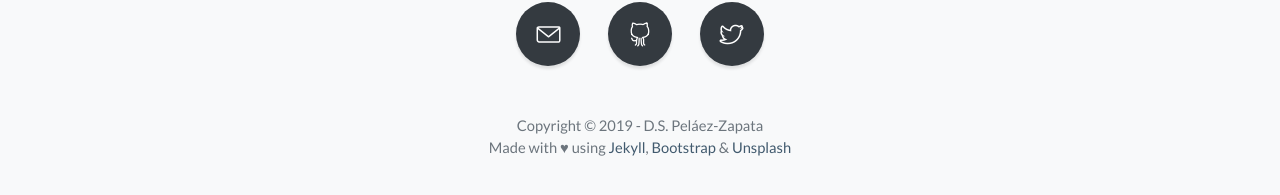
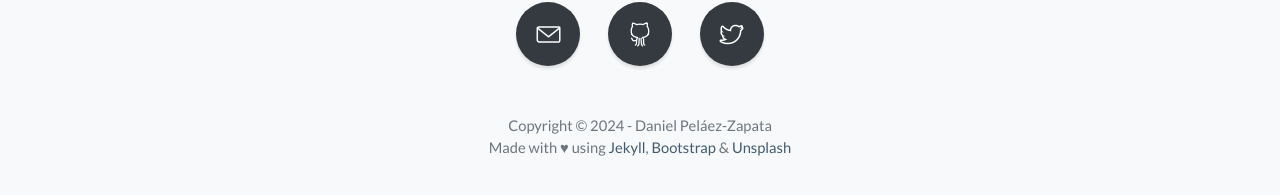
Before and after one commit to dspelaez/dspelaez.github.io, a Jekyll site: the page built from index.html, in a window 1280 px wide and 900 px high, scrolled down 6474 px. Shown: the part 678-873 px from the top of the window. Built offline with Jekyll 4.4.1, drawn with Linux system fonts in a browser that asks for light colours; nearby versions of some CDN libraries; a style sheet for code colours, icons or effects is not loaded.

Commit message:
imgs resized

```diff
--- a/_config.yml
+++ b/_config.yml
@@ -2,6 +2,8 @@
 email: daniel.pelaez-zapata@ucdconnect.ie
 twitter: https://twitter.com/dnlsntg09
 github: https://github.com/dspelaez
+discourse: https://wise.discourse.group/
+orcid: https://orcid.org/0000-0001-5862-6194
 description: >
   Physical oceanographer studying ocean surface waves and air-sea interactions
 
--- a/_includes/about.html
+++ b/_includes/about.html
@@ -6,8 +6,10 @@
         <h2 class="text-white mt-0">About me</h2>
         <hr class="divider light my-4">
 
-        <img class="rounded-circle"
-        src="{{site.baseurl}}/img/photography.jpg" width="250px" alt=""/>
+        <a href="{{ site.orcid }}">
+          <img class="rounded-circle"
+          src="{{site.baseurl}}/img/photography.jpg" width="250px" alt=""/>
+        </a>
 
         <br></br>
         <p class="text-white-50 mb-4">
--- a/_includes/footer.html
+++ b/_includes/footer.html
@@ -18,7 +18,7 @@
         </a>
       </li>
     </ul>
-    <div class="small text-center text-muted">Copyright &copy; 2019 - D.S. Peláez-Zapata</div>
+    <div class="small text-center text-muted">Copyright &copy; 2024 - Daniel Peláez-Zapata</div>
     <p class="small text-center text-muted">
       Made with &hearts; using <a href="http://jekyllrb.com">Jekyll</a>,
       <a href="https://getbootstrap.com/">Bootstrap</a> &
```
Also changed, not shown: img/out.jpg (deleted), img/photography.jpg, img/thumbnails/directional_wave_spectra.png, img/thumbnails/surface_waves.jpg, 3 other files.
